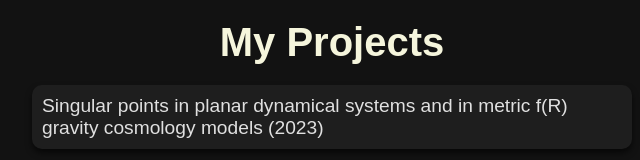
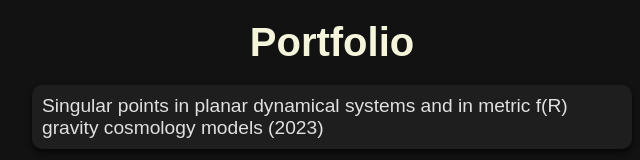
Before and after one commit to dalcio99/dalcio99.github.io, a plain HTML site: page subpages/portfolio2.html in a window 1280 px wide. Shown: the top 160 px of the page, without its empty margins (308-948 px from the left). Drawn offline with Linux system fonts and the light colour scheme.

Commit message:
Update portfolio.html

```diff
--- a/subpages/portfolio2.html
+++ b/subpages/portfolio2.html
@@ -51,7 +51,7 @@
     </style>
 </head>
 <body>
-    <h1>My Projects</h1>
+    <h1>Portfolio</h1>
     <ul>
         <li>Singular points in planar dynamical systems and in metric f(R) gravity cosmology models (2023)</li>
         <li><a href="uploads/DeGiorgi_Ioffe_thm.pdf">Direct Method and Convexity in the Calculus of Variations: De Giorgi-Ioffe Theorem (2023)</a></li>
```
